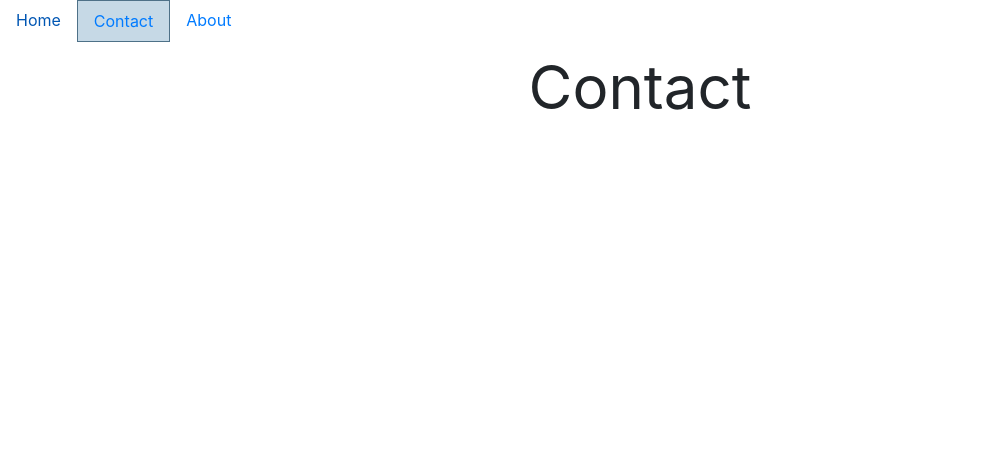
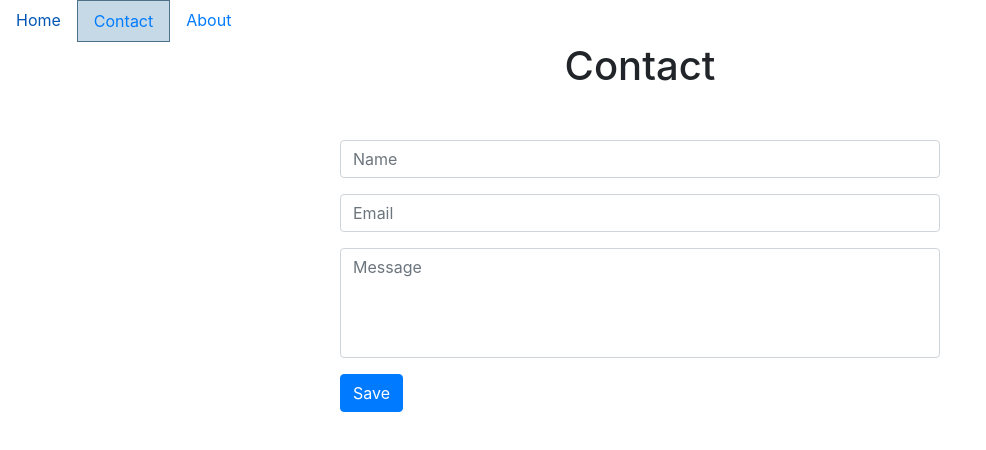
Before and after one commit to Grach90/react-beg-06, a React (Create React App) app: page /contact in a window 1280 px wide. Shown: the top 450 px of the page, without its empty margins (0-986 px from the left). Built offline with nearby package versions, Linux system fonts and the light colour scheme.

Commit message:
ContactForm

```diff
--- a/src/Components/Contact/Contact.jsx
+++ b/src/Components/Contact/Contact.jsx
@@ -1,8 +1,11 @@
+import ContactForm from "./ContactForm";
+import style from "./contact.module.css";
 
-const Contact = () => {
+function Contact(){
   return (
-    <div style={{fontSize: "60px", textAlign: "center"}}>
-      Contact
+    <div>
+      <h1>Contact</h1>
+      <ContactForm />
     </div>
   )
 }
--- a/src/Components/Contact/Contact.module.css
+++ b/src/Components/Contact/Contact.module.css
@@ -0,0 +1,12 @@
+form {
+    max-width: 600px;
+    margin: 50px auto;
+}
+
+h1 {
+    text-align: center;
+}
+
+textarea {
+    resize: none;
+}
--- /dev/null
+++ b/src/Components/Contact/ContactForm.jsx
@@ -0,0 +1,93 @@
+import React from "react";
+import {Form, Button} from "react-bootstrap";
+import style from "./contact.module.css";
+import {withRouter} from "react-router-dom";
+import Spiner from "../Spiner/Spiner";
+
+const inputs = [
+  {
+    name:"name",
+    placeholder:"Name",
+    type:"text"
+  },
+  {
+    name:"email",
+    placeholder:"Email",
+    type:"email"
+  },
+  {
+    name:"message",
+    placeholder:"Message",
+    type: "",
+    rows: 4,
+    as:"textarea"
+  }
+]
+
+class ContactForm extends React.Component {
+  state = {
+    name: "",
+    email: "",
+    message: "",
+    loading:false
+  }
+
+  handleChange = (e) => {
+    const {name, value} = e.target;
+    this.setState({
+        [name]: value
+    });
+  }
+  handleSubMit = () => {
+    let formData = {...this.state};
+    delete formData.loading;
+    this.setState({loading: true});
+    fetch("http://localhost:3001/form", {
+      method: "POST",
+      body: JSON.stringify(formData),
+      headers: {
+        "Content-type":"application/json"
+      }
+    })
+    .then(respons => respons.json())
+    .then(data => {
+      if(data.error) throw data.error;
+      this.props.history.replace("/");
+    })
+    .catch(error => {
+      console.log("Error", error);
+      this.setState({loading: false});
+    });
+  }
+
+  render(){
+    const inputsJSX = inputs.map((input, index) => {
+      return (
+        <Form.Group key={index}>
+          <Form.Control
+            name={input.name}
+            type={input.type}
+            placeholder={input.placeholder}
+            onChange={this.handleChange}
+            value={this.state[input.name]}
+            rows={input.rows || undefined}
+            as={input.as || undefined}
+          />
+        </Form.Group>
+      )
+    })
+    return (
+      <>
+        <Form className ={style.form} onSubmit={(e) => e.preventDefault()}>
+          {inputsJSX}
+          <Button variant="primary" type="submit" onClick={this.handleSubMit}>
+            Save
+          </Button>
+        </Form>
+        {this.state.loading && <Spiner />}
+      </>
+    )
+  }
+}
+
+export default withRouter(ContactForm);
--- a/src/Components/ToDo/AddTask/AddTask.jsx
+++ b/src/Components/ToDo/AddTask/AddTask.jsx
@@ -13,7 +13,6 @@ class AddTask extends React.PureComponent {
             discription: ""
         };
     }
-
 
     handleChange = (e) => {
         const {name, value} = e.target;
--- a/src/index.css
+++ b/src/index.css
@@ -68,3 +68,7 @@ code {
     margin: 5px;
     left: 100%;
 }
+
+textarea {
+    resize: "none";
+}
```
